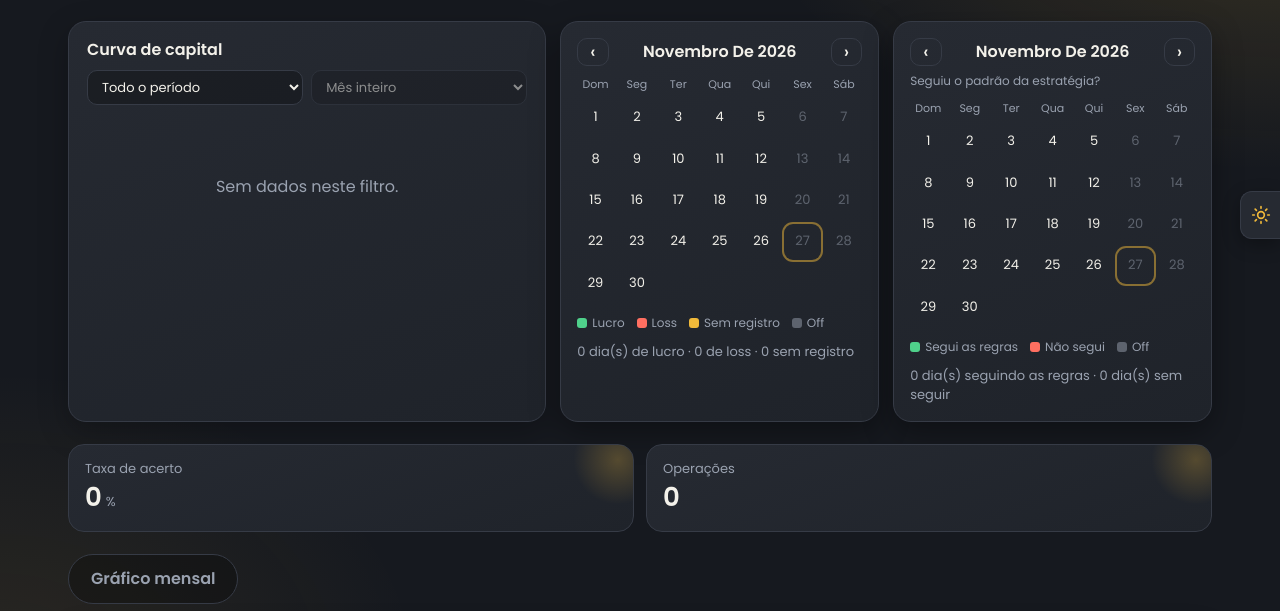
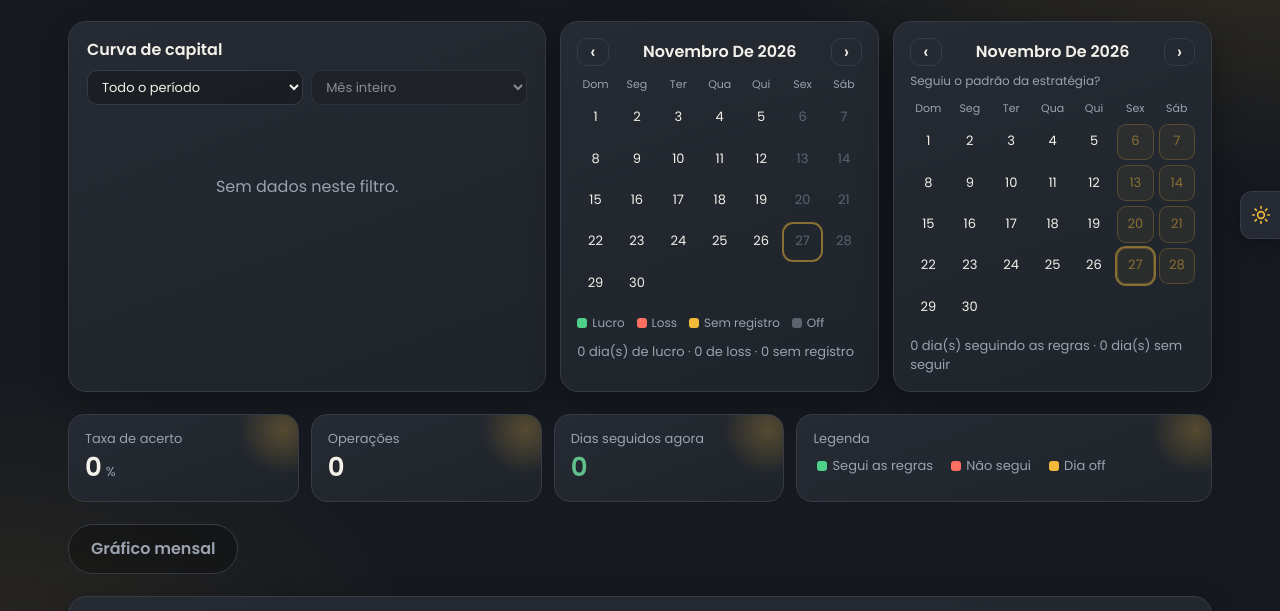
Before and after one commit to gustlimma/fx, a plain HTML site: page index.html in a window 1280 px wide. Shown: the part 129-740 px from the top of the page. Drawn offline with Linux system fonts and the light colour scheme.

Commit message:
Add files via upload

```diff
--- a/charts.js
+++ b/charts.js
@@ -80,5 +80,7 @@ function streak(rows){
   el.innerHTML='<div class="stt">Histórico de sequência</div><div class="sk"><div><b>'+run+'</b><small>dias seguidos agora</small></div><div><b>'+best+'</b><small>recorde de dias</small></div><div><b>'+ws+'</b><small>semanas verdes seguidas</small></div></div><div class="sws">'+
     wk.map(function(x){return'<div class="sw sw-'+x.st+'" title="Semana de '+dmy(x.w)+(x.st==='bad'?': teve dia sem seguir as regras':x.st==='ok'?': todas as regras seguidas':': sem registro')+'"><small>'+dmy(x.w)+'</small><div class="sd">'+x.days.map(function(on){return'<i'+(x.st==='ok'&&on?' class="on"':'')+'></i>'}).join('')+'</div></div>'}).join('')+'</div><p class="mu2">Semana verde = nenhum dia quebrou as regras. Se algum dia não foi seguido, a semana inteira fica sem pintar.</p>';
 }
-window.TopCharts={render:function(rows){rows0=rows;draw();streak(rows)}};
+function runNow(rows){var by={},run=0;rows.forEach(function(r){var d=by[r.data]||(by[r.data]={ok:0,bad:0});if(r.regra==='risco')d.bad++;else if(r.regra==='ok')d.ok++});
+  Object.keys(by).filter(function(k){return by[k].ok||by[k].bad}).sort().forEach(function(k){run=by[k].bad?0:run+1});return run}
+window.TopCharts={render:function(rows){rows0=rows;draw();streak(rows)},run:runNow};
 })();
--- a/index.html
+++ b/index.html
@@ -148,7 +148,10 @@ form{padding:16px}
 .cd.hj{box-shadow:0 0 0 2px var(--gold)}
 .clg{display:flex;flex-wrap:wrap;gap:6px 12px;margin-top:12px;font-size:12px;color:var(--muted)}
 .k{display:inline-block;width:10px;height:10px;border-radius:3px;margin-right:5px;vertical-align:-1px}
-.k.ok{background:var(--ok)}.k.lo{background:var(--danger)}.k.sr{background:var(--gold)}.k.of{background:var(--muted);opacity:.5}
+.k.ok{background:var(--ok)}.k.lo{background:var(--danger)}.k.sr{background:var(--gold)}.k.of{background:var(--muted);opacity:.5}.k.yl{background:var(--gold)}
+.kleg .clg{margin-top:8px;font-size:13px;gap:8px 14px}
+@media (min-width:900px){.kpis{grid-template-columns:1fr 1fr 1fr 1.8fr}}
+#rgrid .cd.of{color:var(--gold);background:color-mix(in srgb,var(--gold) 10%,transparent);border-color:color-mix(in srgb,var(--gold) 45%,transparent)}
 .csum{margin:10px 0 0;font-size:13px;color:var(--muted)}
 .cd.rk{background:color-mix(in srgb,var(--ok) 20%,transparent);border-color:var(--ok);color:var(--ok)}
 .cd.rb{background:color-mix(in srgb,var(--danger) 20%,transparent);border-color:var(--danger);color:var(--danger)}
@@ -193,7 +196,6 @@ dialog img{width:100%;height:auto;display:block;border-radius:4px}
     <div class="calh"><button type="button" class="ghost" id="rprev" aria-label="Mês anterior">‹</button><b id="rtit"></b><button type="button" class="ghost" id="rnext" aria-label="Próximo mês">›</button></div>
     <p class="calt">Seguiu o padrão da estratégia?</p>
     <div class="cgrid" id="rgrid"></div>
-    <div class="clg"><span><i class="k ok"></i>Segui as regras</span><span><i class="k lo"></i>Não segui</span><span><i class="k of"></i>Off</span></div>
     <p class="csum" id="rsum"></p>
     <div class="streak" id="rstreak"></div>
   </aside>
@@ -467,8 +469,8 @@ dialog img{width:100%;height:auto;display:block;border-radius:4px}
   if(offDay($('data').value))say('Hoje é dia off (sexta ou sábado). Escolha uma data de domingo a quinta.',true);
   function kpis(rows,tv,tp){
     var w=rows.filter(function(r){return (r.valor||0)>0}).length,rate=rows.length?Math.round(w/rows.length*100):0;
-    var it=[['Taxa de acerto',rate,'%',0,0],['Operações',rows.length,'',0,0]];
-    $('kpis').innerHTML=it.map(function(x){return '<div class="kpi"><span>'+x[0]+'</span><b class="'+(x[4]?(x[1]<0?'neg':'pos'):'')+'" data-v="'+x[1]+'" data-d="'+x[3]+'" data-s="'+x[4]+'">0</b><i>'+x[2]+'</i></div>'}).join('');
+    var it=[['Taxa de acerto',rate,'%',0,0],['Operações',rows.length,'',0,0],['Dias seguidos agora',window.TopCharts?TopCharts.run(rows):0,'',0,0,'pos']];
+    $('kpis').innerHTML=it.map(function(x){return '<div class="kpi"><span>'+x[0]+'</span><b class="'+(x[4]?(x[1]<0?'neg':'pos'):(x[5]||''))+'" data-v="'+x[1]+'" data-d="'+x[3]+'" data-s="'+x[4]+'">0</b><i>'+x[2]+'</i></div>'}).join('')+'<div class="kpi kleg"><span>Legenda</span><div class="clg"><span><i class="k ok"></i>Segui as regras</span><span><i class="k lo"></i>Não segui</span><span><i class="k yl"></i>Dia off</span></div></div>';
     var els=$('kpis').querySelectorAll('b'),t0=performance.now();
     function step(t){
       var k=Math.max(0,Math.min(1,(t-t0)/900)),e=1-Math.pow(1-k,3);
```
